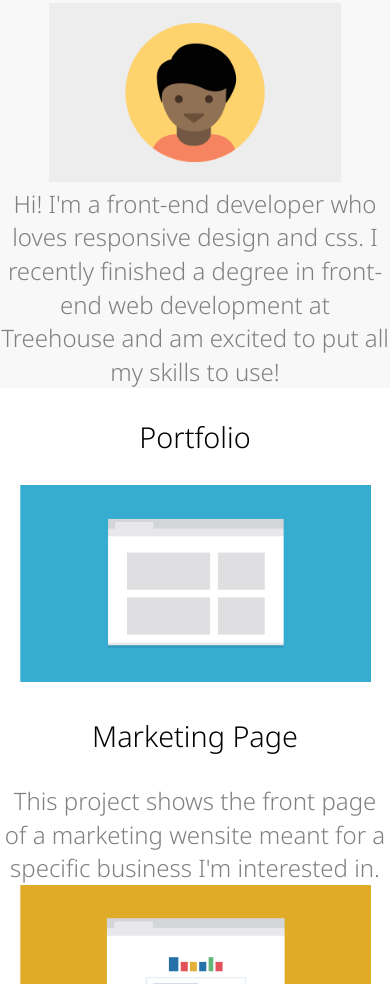
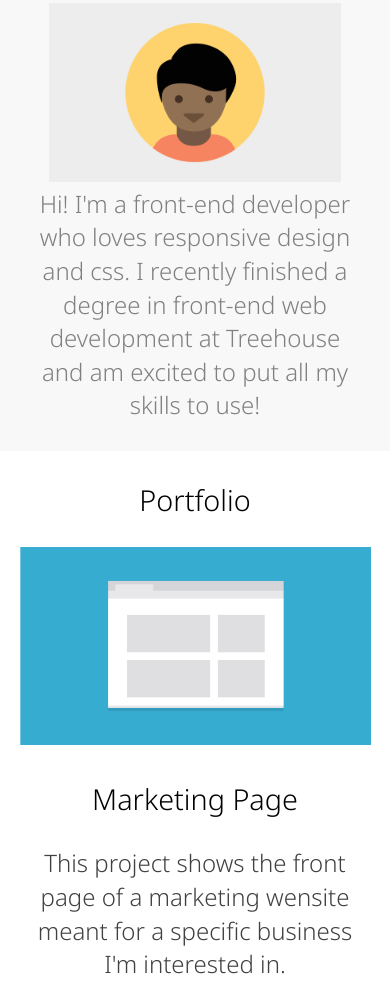
Before and after one commit to zeekpardo/responsive_layout_v3, a plain HTML site: page index.html in a window 390 px wide. Shown: the part 368-1352 px from the top of the page. Drawn offline with Linux system fonts and the light colour scheme.

Commit message:
Update mobile anchor links

```diff
--- a/css/styles.css
+++ b/css/styles.css
@@ -42,6 +42,7 @@ p {
     color: gray;
     font-size: 1.5rem;
     line-height: 1.4;
+    margin: 0 1.5em;
 }
 footer {
     margin-top: 2em;
@@ -112,6 +113,7 @@ a {
 }
 .profile p {
     color: grey;
+    padding-bottom: 1.2em;
 }
 
 .contact {
@@ -119,6 +121,10 @@ a {
 }
 .footer-tablet {
     display: none;
+}
+.portfolio p {
+    color: #404040;
+    margin-bottom: 1.3em;
 }
 /* Media Queries */
 
--- a/index.html
+++ b/index.html
@@ -75,7 +75,7 @@
     <hr>
     <ul class="footer-mobile">
         <li class="a">Student name</li>
-        <li class="a" id="#">BACK TO TOP</li>
+        <li><a href="#">Back to top</a></li>
     </ul>
     <div class="footer-tablet">
         <ul>
```
